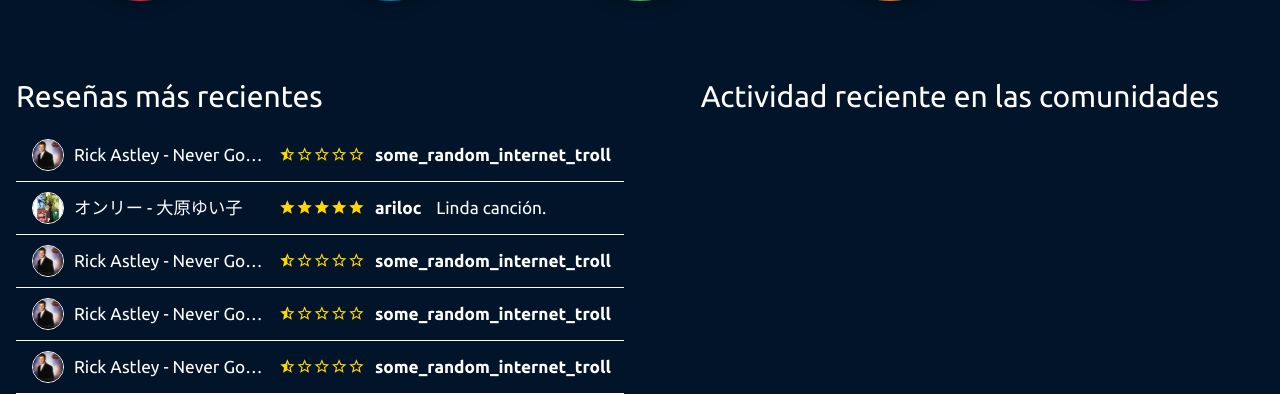
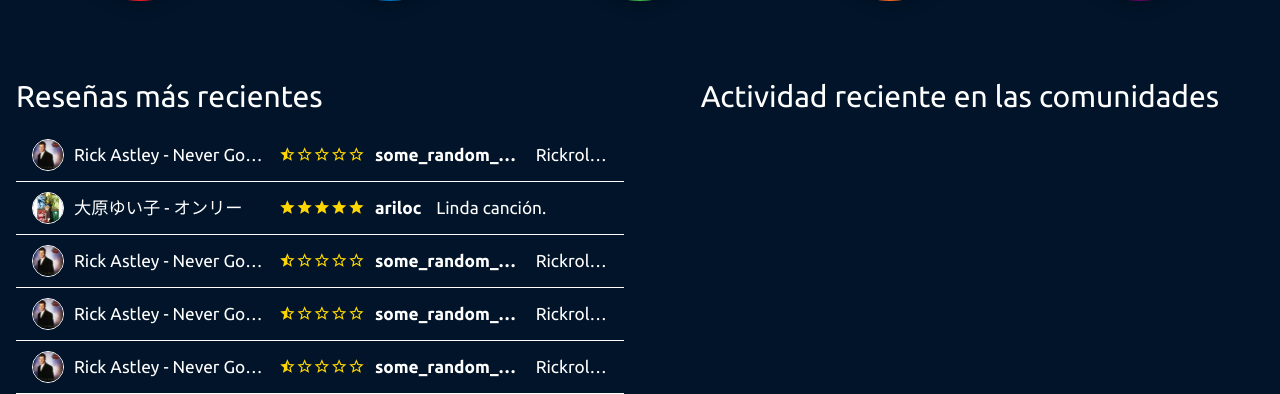
Before and after one commit to ariloc/jamco, a PHP site: page / in a window 1280 px wide. Shown: the part 783-1177 px from the top of the page. Run offline with PHP 8.4, Linux system fonts and the light colour scheme.

Commit message:
Fixed some issues with the reviews section

```diff
--- a/index.html
+++ b/index.html
@@ -149,7 +149,7 @@
                                         <i class="material-icons">star_border</i>
                                     </div>
                                     <div class="rating-author">
-                                        some_random_internet_troll
+                                        <p>some_random_internet_troll</p>
                                     </div>
                                     <div class="rating-description">
                                         <p>Rickrolled &#62;&#62;:((</p>
@@ -164,7 +164,7 @@
                                         <img src="only.png"></img>
                                     </div>
                                     <div class="rating-song-name">
-                                        <p>オンリー - 大原ゆい子</p>
+                                        <p>大原ゆい子 - オンリー</p>
                                     </div>
                                 </div>
                             </div>
@@ -178,7 +178,7 @@
                                         <i class="material-icons">star</i>
                                     </div>
                                     <div class="rating-author">
-                                        ariloc
+                                        <p>ariloc</p>
                                     </div>
                                     <div class="rating-description">
                                         <p>Linda canción.</p>
@@ -207,7 +207,7 @@
                                         <i class="material-icons">star_border</i>
                                     </div>
                                     <div class="rating-author">
-                                        some_random_internet_troll
+                                        <p>some_random_internet_troll</p>
                                     </div>
                                     <div class="rating-description">
                                         <p>Rickrolled &#62;&#62;:((</p>
@@ -236,7 +236,7 @@
                                         <i class="material-icons">star_border</i>
                                     </div>
                                     <div class="rating-author">
-                                        some_random_internet_troll
+                                        <p>some_random_internet_troll</p>
                                     </div>
                                     <div class="rating-description">
                                         <p>Rickrolled &#62;&#62;:((</p>
@@ -265,7 +265,7 @@
                                         <i class="material-icons">star_border</i>
                                     </div>
                                     <div class="rating-author">
-                                        some_random_internet_troll
+                                        <p>some_random_internet_troll</p>
                                     </div>
                                     <div class="rating-description">
                                         <p>Rickrolled &#62;&#62;:((</p>
@@ -283,5 +283,6 @@
                 </div>
             </div>
         </div>
+
 	</body>
 </html>
--- a/styles.css
+++ b/styles.css
@@ -292,23 +292,31 @@
     white-space: nowrap;
 }
 
-.rating-td-wrapper, .rating-td-wrapper > * {
+.rating-td-wrapper {
+    height: 32px;
+}
+
+.rating-td-wrapper, .rating-td-wrapper > div {
     display: flex;
     align-items: center;
 }
 
-.rating-td-wrapper div:last-child {
+.rating-td-wrapper > div {
     min-width: 0;
 }
 
-.rating-td-wrapper div:last-child > p {
+.rating-td-wrapper .rating-star, .rating-td-wrapper .rating-song-album {
+    min-width: fit-content;
+}
+
+.rating-td-wrapper div > p {
     text-overflow: ellipsis;
     overflow: hidden;
 }
 
 .rating-recent .w3-row-padding {
-    display: flex;
-    align-items: center;
+    /* display: flex;
+    align-items: center;*/
     padding-bottom: 10px;
     padding-top: 10px;
     border-bottom: 1px solid white;
```
